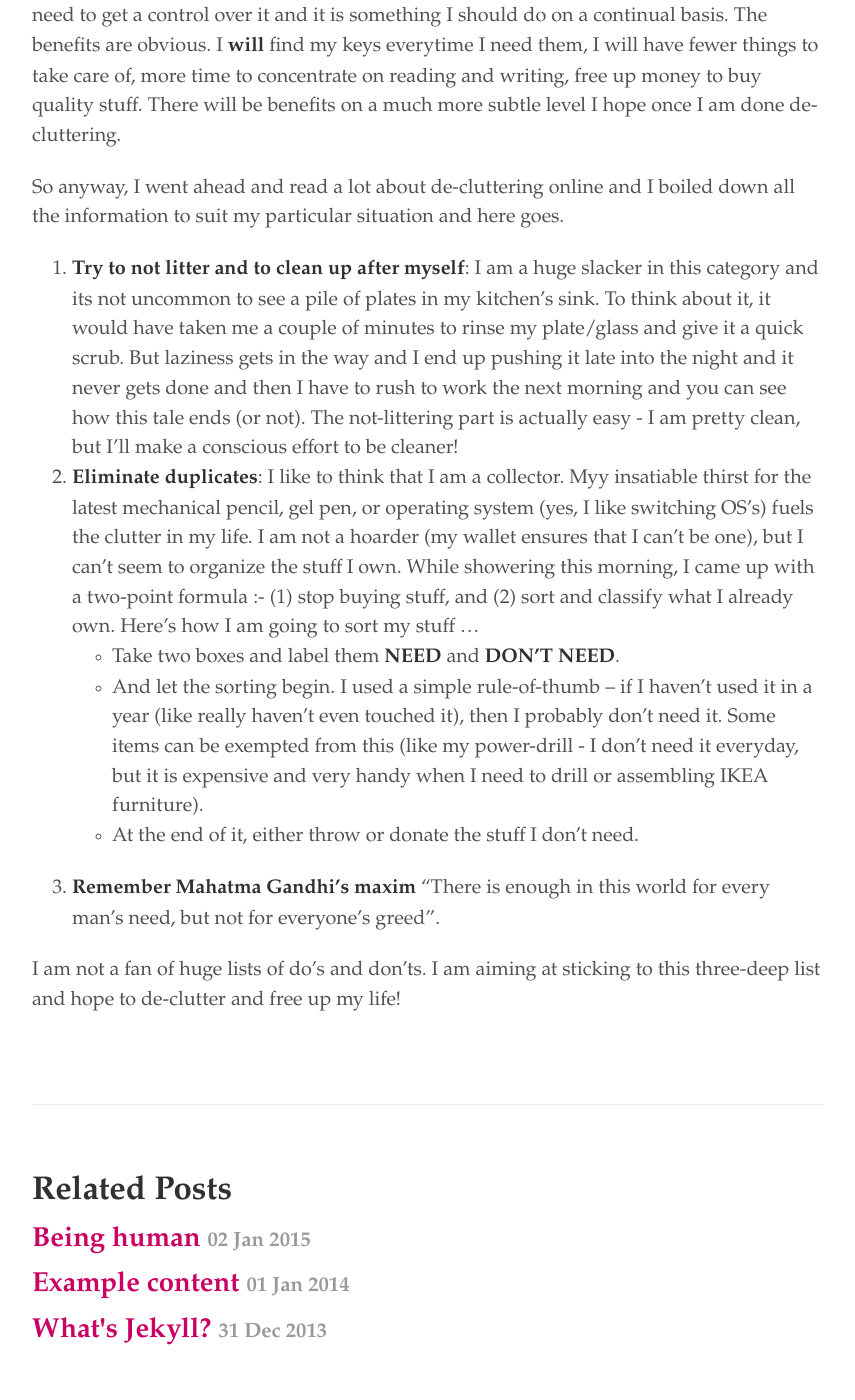
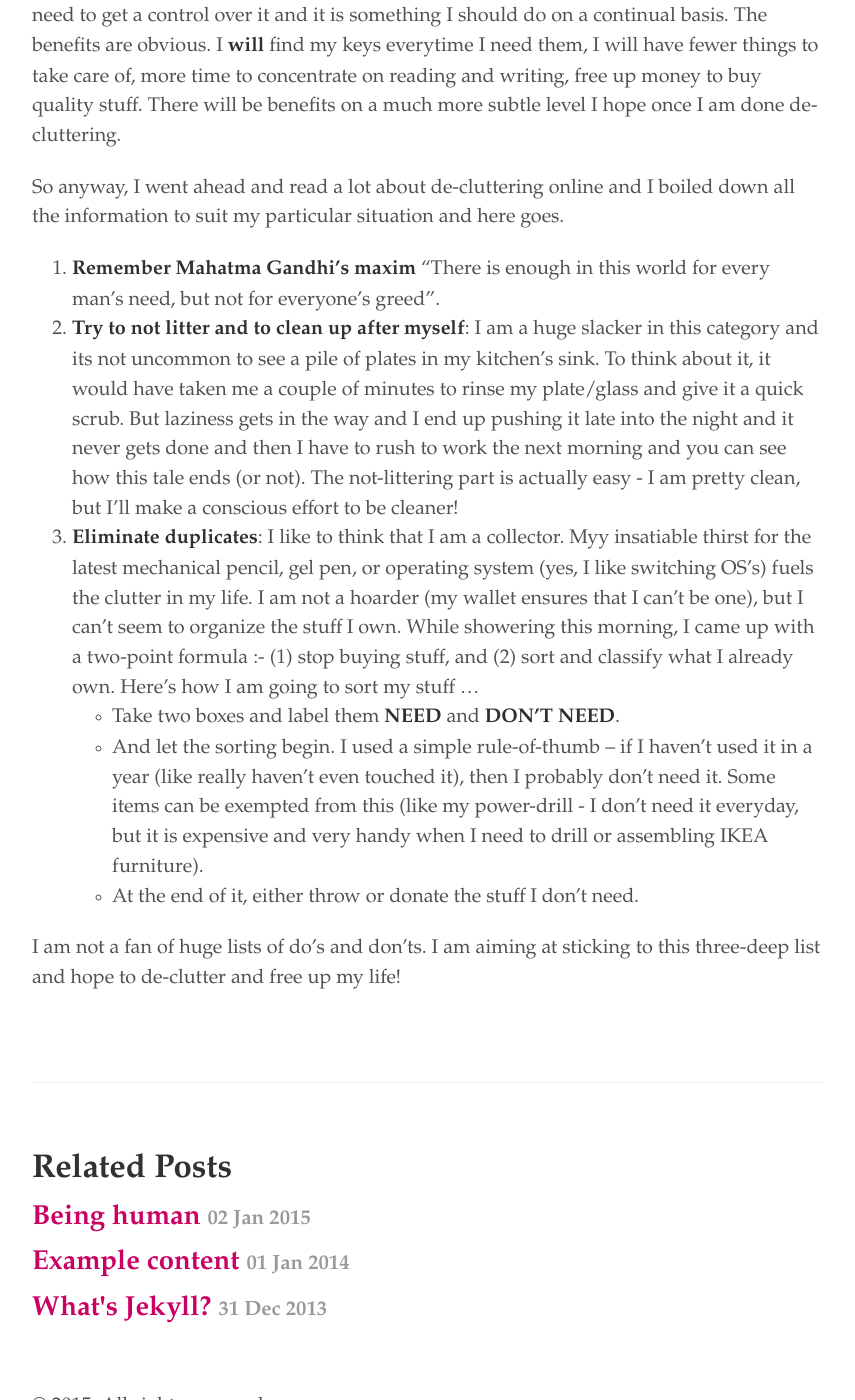
Before and after one commit to ponderingfish/ponderingfish.github.io, a Jekyll site: the page built from _posts/2015-02-06-clutter-declutter.md, in a window 1280 px wide and 1400 px high, scrolled down 613 px. Shown: the whole window, without its empty margins (212-1067 px from the left). Built offline with Jekyll 4.4.1, drawn with Linux system fonts in a browser that asks for light colours.

```diff
--- a/_posts/2015-02-06-clutter-declutter.md
+++ b/_posts/2015-02-06-clutter-declutter.md
@@ -14,11 +14,12 @@ Despite this bravado, it is time I face the fact. I clutter and I am not ashamed
 
 So anyway, I went ahead and read a lot about de-cluttering online and I boiled down all the information to suit my particular situation and here goes.
 
-1. **Try to not litter and to clean up after myself**: I am a huge slacker in this category and its not uncommon to see a pile of plates in my kitchen's sink. To think about it, it would have taken me a couple of minutes to rinse my plate/glass and give it a quick scrub. But laziness gets in the way and I end up pushing it late into the night and it never gets done and then I have to rush to work the next morning and you can see how this tale ends (or not). The not-littering part is actually easy - I am pretty clean, but I'll make a conscious effort to be cleaner!
-2. **Eliminate duplicates**:  I like to think that I am a collector. Myy insatiable thirst for the latest mechanical pencil, gel pen, or operating system (yes, I like switching OS's) fuels the clutter in my life. I am not a hoarder (my wallet ensures that I can't be one), but I can't seem to organize the stuff I own. While showering this morning, I came up with a two-point formula :- (1) stop buying stuff, and (2) sort and classify what I already own. Here's how I am going to sort my stuff ...
+1. **Remember Mahatma Gandhi's maxim** "There is enough in this world for every man's need, but not for everyone's greed".
+2. **Try to not litter and to clean up after myself**: I am a huge slacker in this category and its not uncommon to see a pile of plates in my kitchen's sink. To think about it, it would have taken me a couple of minutes to rinse my plate/glass and give it a quick scrub. But laziness gets in the way and I end up pushing it late into the night and it never gets done and then I have to rush to work the next morning and you can see how this tale ends (or not). The not-littering part is actually easy - I am pretty clean, but I'll make a conscious effort to be cleaner!
+3. **Eliminate duplicates**:  I like to think that I am a collector. Myy insatiable thirst for the latest mechanical pencil, gel pen, or operating system (yes, I like switching OS's) fuels the clutter in my life. I am not a hoarder (my wallet ensures that I can't be one), but I can't seem to organize the stuff I own. While showering this morning, I came up with a two-point formula :- (1) stop buying stuff, and (2) sort and classify what I already own. Here's how I am going to sort my stuff ...
   + Take two boxes and label them **NEED** and **DON'T NEED**.
   + And let the sorting begin. I used a simple rule-of-thumb -- if I haven't used it in a year (like really haven't even touched it), then I probably don't need it. Some items can be exempted from this (like my power-drill - I don't need it everyday, but it is expensive and very handy when I need to drill or assembling IKEA furniture).
   + At the end of it, either throw or donate the stuff I don't need.
-3. **Remember Mahatma Gandhi's maxim** "There is enough in this world for every man's need, but not for everyone's greed".
+
 
 I am not a fan of huge lists of do's and don'ts. I am aiming at sticking to this three-deep list and hope to de-clutter and free up my life!
```
